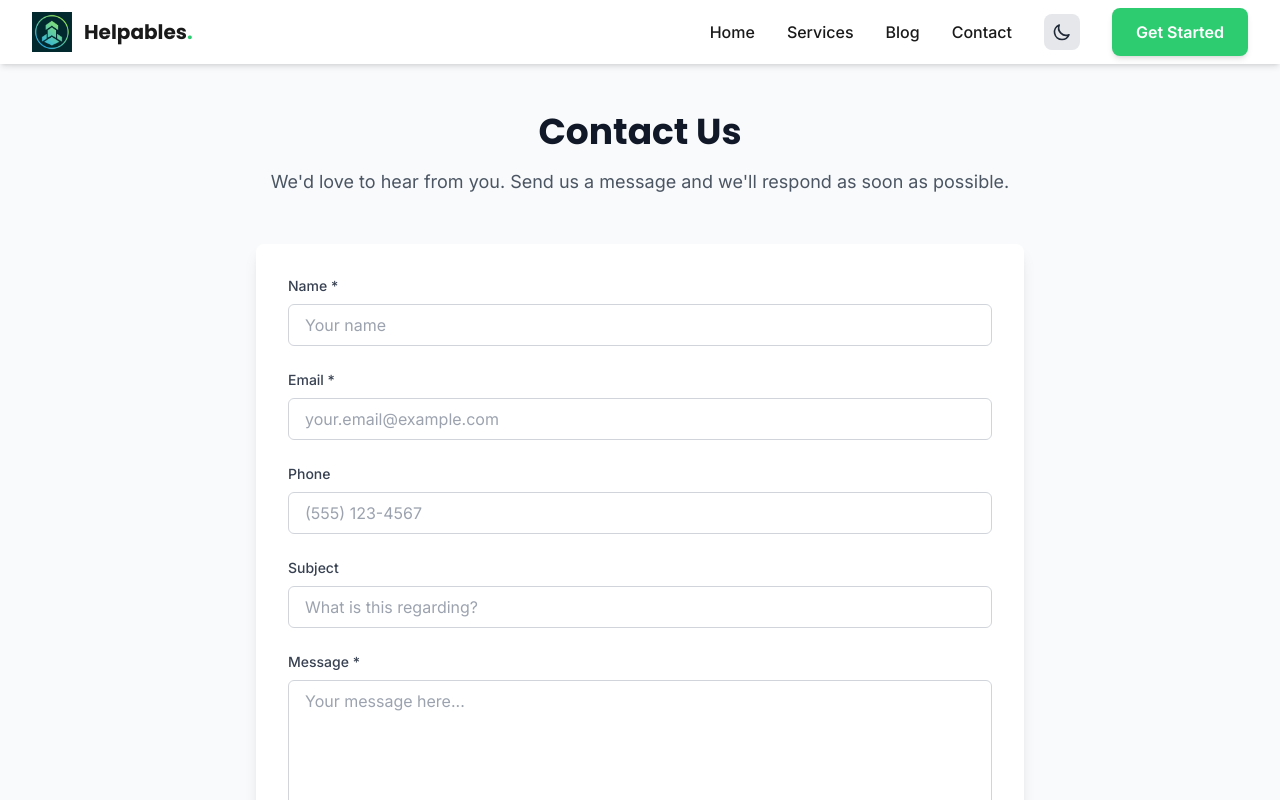
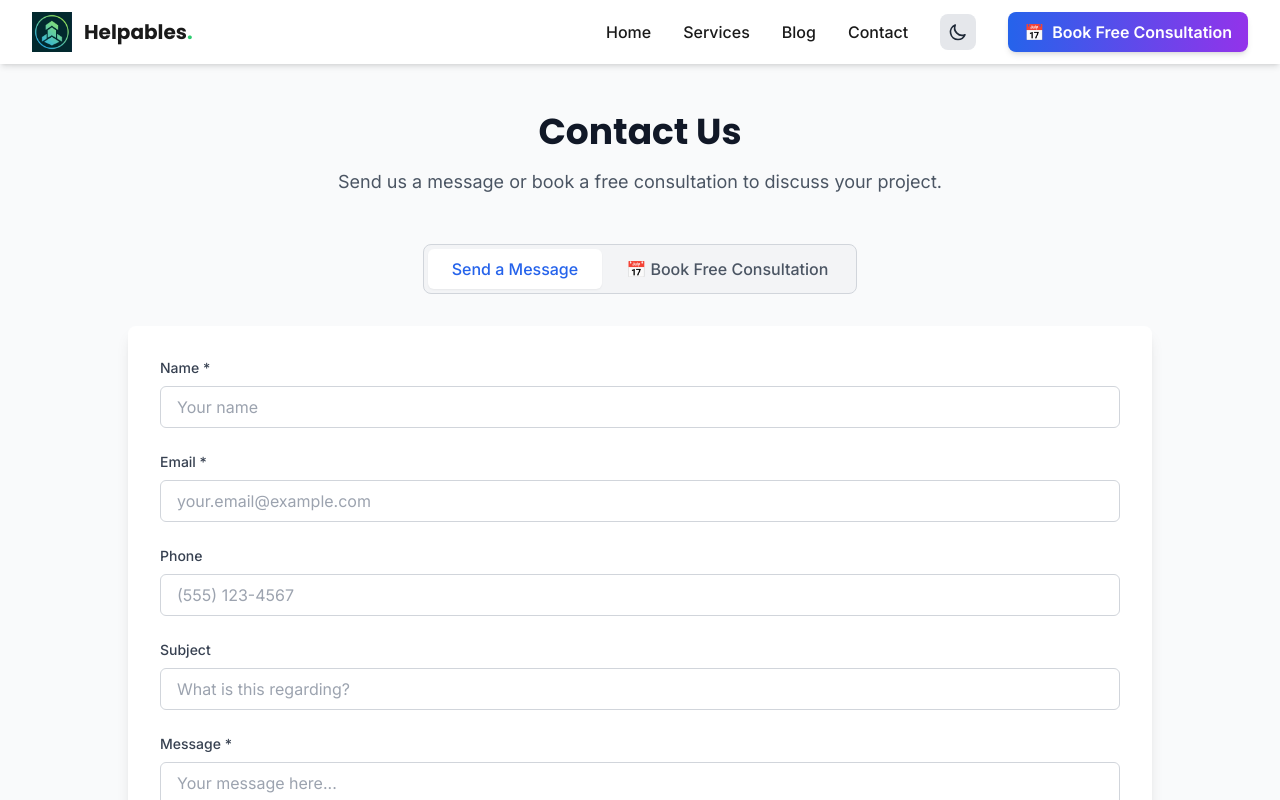
Before and after one commit to cliqueadmin-h/helpablesllc, a Next.js app in the folder frontend/: page /contact in a window 1280 px wide. Shown: the top 800 px of the page. Built offline with nearby package versions, Linux system fonts and the light colour scheme.

Commit message:
Add free consultation booking feature with calendar integration to contact page

```diff
--- a/frontend/app/contact/page.tsx
+++ b/frontend/app/contact/page.tsx
@@ -1,8 +1,20 @@
 'use client';
 
-import { useState } from 'react';
+import { useState, useEffect } from 'react';
+import { useSearchParams } from 'next/navigation';
+import CalendlyWidget from '@/components/CalendlyWidget';
 
 export default function ContactPage() {
+  const searchParams = useSearchParams();
+  const [activeTab, setActiveTab] = useState<'message' | 'booking'>('message');
+
+  useEffect(() => {
+    // Check if URL has tab=booking parameter
+    const tab = searchParams.get('tab');
+    if (tab === 'booking') {
+      setActiveTab('booking');
+    }
+  }, [searchParams]);
   const [formData, setFormData] = useState({
     name: '',
     email: '',
@@ -55,20 +67,48 @@ export default function ContactPage() {
 
   return (
     <div className="min-h-screen bg-gray-50 dark:bg-gray-900 py-12 px-4 sm:px-6 lg:px-8">
-      <div className="max-w-3xl mx-auto">
+      <div className="max-w-5xl mx-auto">
         <div className="text-center mb-12">
           <h1 className="text-4xl font-bold text-gray-900 dark:text-white mb-4">Contact Us</h1>
           <p className="text-lg text-gray-600 dark:text-gray-400">
-            We'd love to hear from you. Send us a message and we'll respond as soon as possible.
+            Send us a message or book a free consultation to discuss your project.
           </p>
         </div>
 
+        {/* Tabs */}
+        <div className="flex justify-center mb-8">
+          <div className="inline-flex rounded-lg border border-gray-300 dark:border-gray-600 p-1 bg-gray-100 dark:bg-gray-700">
+            <button
+              onClick={() => setActiveTab('message')}
+              className={`px-6 py-2 rounded-md font-medium transition-all ${
+                activeTab === 'message'
+                  ? 'bg-white dark:bg-gray-800 text-blue-600 dark:text-blue-400 shadow-sm'
+                  : 'text-gray-600 dark:text-gray-400 hover:text-gray-900 dark:hover:text-gray-200'
+              }`}
+            >
+              Send a Message
+            </button>
+            <button
+              onClick={() => setActiveTab('booking')}
+              className={`px-6 py-2 rounded-md font-medium transition-all ${
+                activeTab === 'booking'
+                  ? 'bg-white dark:bg-gray-800 text-blue-600 dark:text-blue-400 shadow-sm'
+                  : 'text-gray-600 dark:text-gray-400 hover:text-gray-900 dark:hover:text-gray-200'
+              }`}
+            >
+              📅 Book Free Consultation
+            </button>
+          </div>
+        </div>
+
         <div className="bg-white dark:bg-gray-800 shadow-lg rounded-lg p-8">
-          {status === 'success' ? (
+          {activeTab === 'booking' ? (
+            <CalendlyWidget url="https://calendly.com/your-username/30min" />
+          ) : status === 'success' ? (
             <div className="text-center py-8">
               <div className="text-green-600 text-6xl mb-4">✓</div>
-              <h2 className="text-2xl font-bold text-gray-900 mb-2">Thank You!</h2>
-              <p className="text-gray-600 mb-6">
+              <h2 className="text-2xl font-bold text-gray-900 dark:text-white mb-2">Thank You!</h2>
+              <p className="text-gray-600 dark:text-gray-400 mb-6">
                 Your message has been sent successfully. We'll get back to you soon.
               </p>
               <button
--- /dev/null
+++ b/frontend/components/CalendlyWidget.tsx
@@ -0,0 +1,75 @@
+'use client';
+
+import { useEffect } from 'react';
+
+interface CalendlyWidgetProps {
+  url?: string;
+}
+
+export default function CalendlyWidget({ url = 'https://calendly.com/your-username/30min' }: CalendlyWidgetProps) {
+  useEffect(() => {
+    // Load Calendly script
+    const script = document.createElement('script');
+    script.src = 'https://assets.calendly.com/assets/external/widget.js';
+    script.async = true;
+    document.body.appendChild(script);
+
+    return () => {
+      // Cleanup
+      if (script.parentNode) {
+        script.parentNode.removeChild(script);
+      }
+    };
+  }, []);
+
+  return (
+    <div className="space-y-6">
+      <div className="text-center mb-6">
+        <h2 className="text-2xl font-bold text-gray-900 dark:text-white mb-2">
+          Book Your Free 30-Minute Consultation
+        </h2>
+        <p className="text-gray-600 dark:text-gray-400">
+          Choose a convenient time to discuss your project with our team.
+        </p>
+      </div>
+
+      {/* Calendly Inline Widget */}
+      <div
+        className="calendly-inline-widget"
+        data-url={`${url}?hide_gdpr_banner=1&primary_color=3b82f6`}
+        style={{ minWidth: '320px', height: '700px' }}
+      />
+
+      {/* Alternative Contact Option */}
+      <div className="mt-8 p-6 bg-blue-50 dark:bg-blue-900/20 rounded-lg border border-blue-200 dark:border-blue-800">
+        <div className="flex items-start space-x-3">
+          <div className="flex-shrink-0">
+            <svg className="h-6 w-6 text-blue-600 dark:text-blue-400" fill="none" viewBox="0 0 24 24" stroke="currentColor">
+              <path strokeLinecap="round" strokeLinejoin="round" strokeWidth={2} d="M3 8l7.89 5.26a2 2 0 002.22 0L21 8M5 19h14a2 2 0 002-2V7a2 2 0 00-2-2H5a2 2 0 00-2 2v10a2 2 0 002 2z" />
+            </svg>
+          </div>
+          <div>
+            <h3 className="font-semibold text-gray-900 dark:text-white mb-1">
+              Prefer Email?
+            </h3>
+            <p className="text-gray-600 dark:text-gray-400 text-sm">
+              Send us an email at{' '}
+              <a
+                href="mailto:support@helpables.org?subject=Consultation Request"
+                className="text-blue-600 dark:text-blue-400 hover:underline font-medium"
+              >
+                support@helpables.org
+              </a>
+              {' '}with your preferred time and we'll confirm your consultation.
+            </p>
+          </div>
+        </div>
+      </div>
+
+      {/* Calendar Not Working Fallback */}
+      <div className="text-center text-sm text-gray-500 dark:text-gray-400">
+        <p>Calendar not loading? <button onClick={() => window.location.reload()} className="text-blue-600 dark:text-blue-400 hover:underline">Refresh the page</button> or use the email option above.</p>
+      </div>
+    </div>
+  );
+}
--- a/frontend/components/Navbar.tsx
+++ b/frontend/components/Navbar.tsx
@@ -46,8 +46,12 @@ export default function Navbar() {
               </Link>
             ))}
             <ThemeToggle />
-            <Link href="/contact" className="btn-primary">
-              Get Started
+            <Link
+              href="/contact?tab=booking"
+              className="bg-gradient-to-r from-blue-600 to-purple-600 text-white px-4 py-2 rounded-lg font-semibold hover:from-blue-700 hover:to-purple-700 transition-all duration-200 shadow-md hover:shadow-lg flex items-center space-x-2"
+            >
+              <span>📅</span>
+              <span>Book Free Consultation</span>
             </Link>
           </div>
 
@@ -98,11 +102,11 @@ export default function Navbar() {
               <ThemeToggle />
             </div>
             <Link
-              href="/contact"
-              className="block btn-primary text-center"
+              href="/contact?tab=booking"
+              className="block bg-gradient-to-r from-blue-600 to-purple-600 text-white px-4 py-2 rounded-lg font-semibold text-center hover:from-blue-700 hover:to-purple-700 transition-all duration-200"
               onClick={() => setIsOpen(false)}
             >
-              Get Started
+              📅 Book Free Consultation
             </Link>
           </motion.div>
         )}
```
